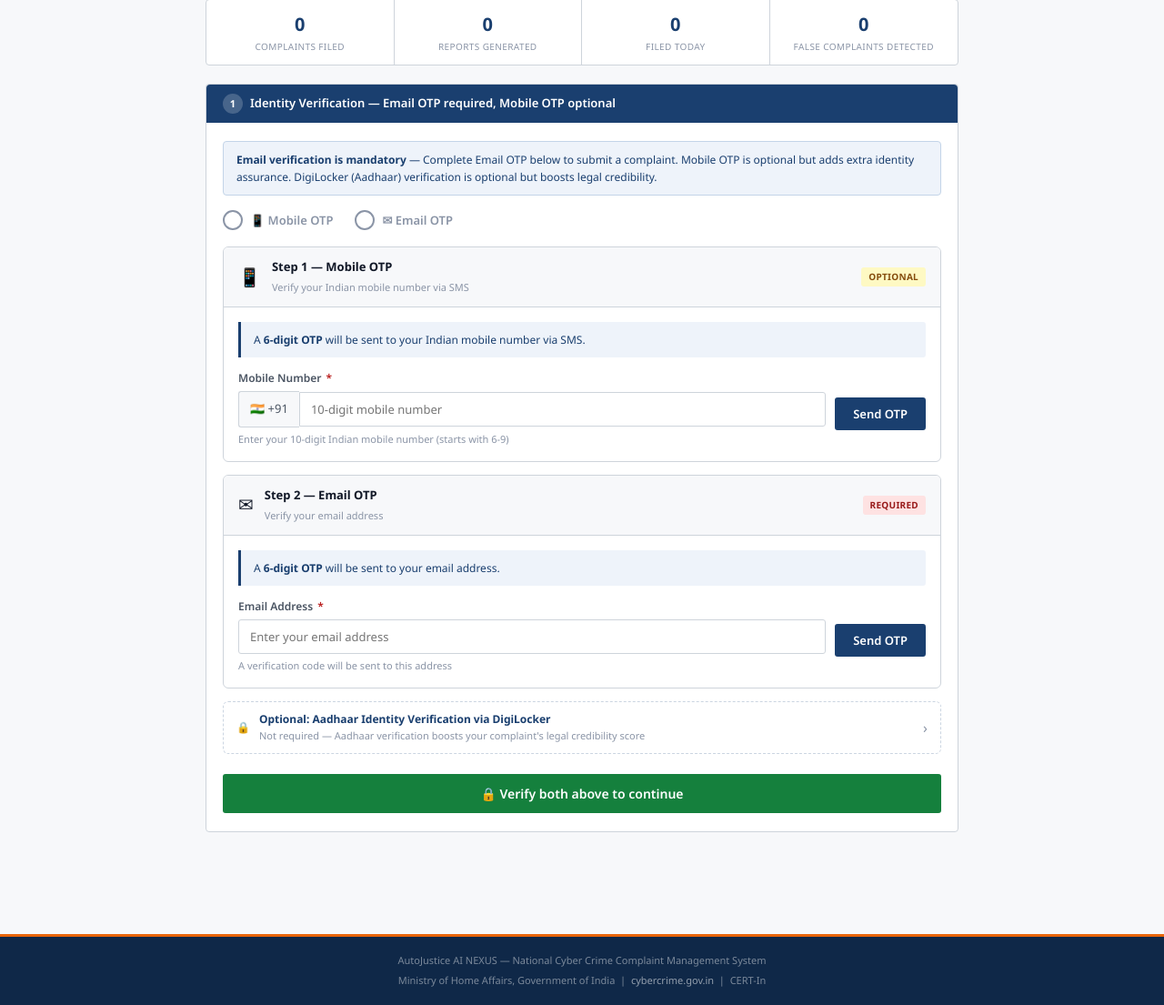
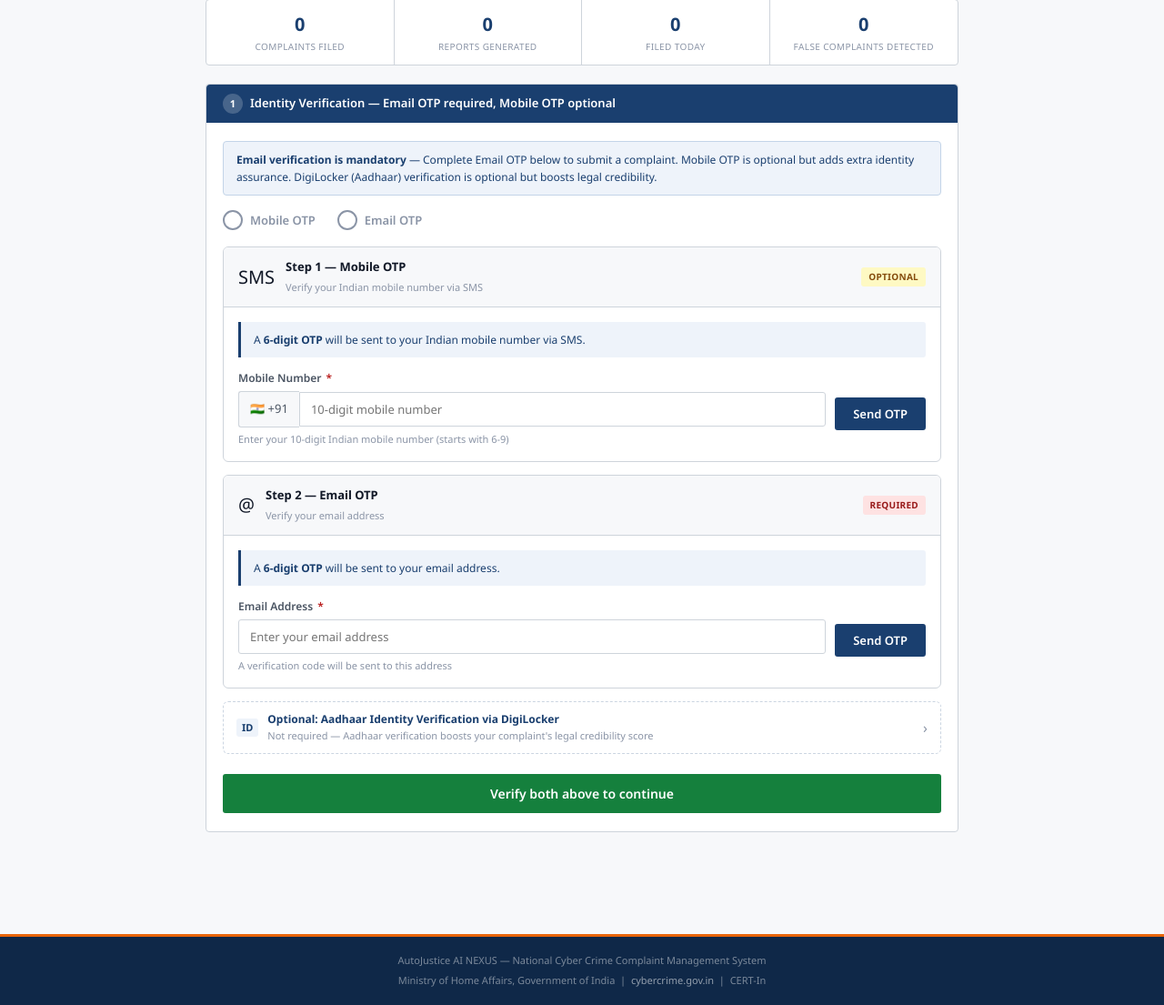
Before and after one commit to keshavhacker1609/AutoJustice-AI-NEXUS, a FastAPI app: page / in a window 1280 px wide. Shown: the part 262-1367 px from the top of the page at 91% size. Run offline with FastAPI, Linux system fonts and the light colour scheme; data that the repository does not hold is empty.

Commit message:
style: remove decorative emojis from UI for professional appearance
Replace emoji icons with text labels (NEXUS, SMS, @, DL, ID) and
plain unicode checkmarks. Removes AI-generated aesthetic from
headings, buttons, tabs, badges, and toast messages.

```diff
--- a/backend/static/js/citizen.js
+++ b/backend/static/js/citizen.js
@@ -120,11 +120,11 @@ async function verifyPhoneOTP() {
 
     // Update checklist
     const chk = document.getElementById('dv-check-phone');
-    if (chk) { chk.textContent = '✅'; chk.style.color = '#16a34a'; }
+    if (chk) { chk.textContent = '✓'; chk.style.color = '#16a34a'; }
     const lbl = document.getElementById('dv-check-phone-label');
     if (lbl) lbl.style.color = '#16a34a';
 
-    showToast('✅ Mobile number verified!', 'ok');
+    showToast('Mobile number verified', 'ok');
     _checkBothVerified();
 
   } catch (err) {
@@ -268,11 +268,11 @@ async function verifyOTP() {
 
     // Update checklist
     const chk = document.getElementById('dv-check-email');
-    if (chk) { chk.textContent = '✅'; chk.style.color = '#16a34a'; }
+    if (chk) { chk.textContent = '✓'; chk.style.color = '#16a34a'; }
     const lbl = document.getElementById('dv-check-email-label');
     if (lbl) lbl.style.color = '#16a34a';
 
-    showToast('✅ Email verified!', 'ok');
+    showToast('Email verified', 'ok');
     _checkBothVerified();
 
   } catch (err) {
@@ -340,12 +340,12 @@ function _checkBothVerified() {
   const phoneBadge = document.getElementById('dv-badge-phone');
   const emailBadge = document.getElementById('dv-badge-email');
   if (phoneBadge) {
-    phoneBadge.textContent = phoneOk ? '✅ Verified' : 'OPTIONAL';
+    phoneBadge.textContent = phoneOk ? 'Verified' : 'OPTIONAL';
     phoneBadge.style.background = phoneOk ? '#dcfce7' : '#fef9c3';
     phoneBadge.style.color = phoneOk ? '#166534' : '#854d0e';
   }
   if (emailBadge) {
-    emailBadge.textContent = emailOk ? '✅ Verified' : 'REQUIRED';
+    emailBadge.textContent = emailOk ? 'Verified' : 'REQUIRED';
     emailBadge.style.background = emailOk ? '#dcfce7' : '#fee2e2';
     emailBadge.style.color = emailOk ? '#166534' : '#991b1b';
   }
@@ -356,8 +356,8 @@ function _checkBothVerified() {
     btn.disabled = !emailOk;
     if (emailOk) {
       btn.textContent = phoneOk
-        ? '✅ Both Verified — Continue to Complaint Form →'
-        : '✅ Email Verified — Continue to Complaint Form →';
+        ? 'Both Verified — Continue to Complaint Form →'
+        : 'Email Verified — Continue to Complaint Form →';
       btn.style.background = '#16a34a';
     }
   }
@@ -438,8 +438,8 @@ window.addEventListener('message', (event) => {
   if (event.data && event.data.type === 'digilocker_verified') {
     digilockerSessionToken = event.data.session_token;
     const btn = document.getElementById('dlVerifyBtn');
-    if (btn) { btn.textContent = '✅ Aadhaar Verified'; btn.disabled = true; btn.style.background = '#16a34a'; }
-    showToast('✅ Aadhaar verified via DigiLocker!', 'ok');
+    if (btn) { btn.textContent = 'Aadhaar Verified'; btn.disabled = true; btn.style.background = '#16a34a'; }
+    showToast('Aadhaar verified via DigiLocker', 'ok');
   }
 });
 
@@ -953,7 +953,7 @@ function _pollForAnalysis(caseNumber, reportId) {
         clearInterval(iv);
         submittedReportId = reportId || submittedReportId;
         _applyResultData(data);
-        showToast('✅ AI analysis complete!', 'ok');
+        showToast('Analysis complete', 'ok');
         // Continue polling for FIR if needed
         _pollForFir(caseNumber, reportId);
       } else if (attempts >= MAX) {
@@ -979,10 +979,10 @@ function _pollForFir(caseNumber, reportId) {
         clearInterval(iv);
         submittedReportId = reportId || submittedReportId;
         const firStatusEl = document.getElementById('resultFirStatus');
-        if (firStatusEl) firStatusEl.textContent = 'Complaint Report Ready ✅';
+        if (firStatusEl) firStatusEl.textContent = 'Complaint Report Ready';
         const dlBtn = document.getElementById('downloadFirBtn');
         if (dlBtn) { dlBtn.style.display = 'inline-flex'; dlBtn.onclick = downloadComplaintReport; }
-        showToast('✅ Complaint Report PDF is ready — click Download!', 'ok');
+        showToast('Complaint Report PDF is ready — click Download', 'ok');
       } else if (attempts >= MAX) {
         clearInterval(iv);
       }
--- a/backend/static/js/dashboard.js
+++ b/backend/static/js/dashboard.js
@@ -348,7 +348,7 @@ function renderCasesTable(cases, targetId) {
         <td>
           <div style="display:flex; gap:4px; flex-wrap:wrap">
             <button class="table-action-btn" onclick="openCase('${r.id}')">View</button>
-            <button class="table-action-btn" style="color:var(--blue);border-color:var(--blue)" onclick="showAIExplain('${r.id}','${r.case_number}')" title="Why did AI decide this?">🔍 Explain</button>
+            <button class="table-action-btn" style="color:var(--blue);border-color:var(--blue)" onclick="showAIExplain('${r.id}','${r.case_number}')" title="Why did AI decide this?">Explain</button>
             ${r.fir_path
               ? `<button class="table-action-btn download" onclick="downloadComplaintReport('${r.id}')">Download CR</button>`
               : `<button class="table-action-btn" onclick="generateComplaintReport('${r.id}', this)">Gen CR</button>`
@@ -1191,7 +1191,7 @@ async function togglePriority(reportId) {
   const res = await fetch(`/api/reports/${reportId}/priority`, { method:'PATCH', headers: authHeaders() });
   if (res.ok) {
     const data = await res.json();
-    showDashToast(data.is_priority ? '🔴 Marked as Priority' : 'Priority removed', 'ok');
+    showDashToast(data.is_priority ? 'Marked as Priority' : 'Priority removed', 'ok');
     loadAllCases();
     setTimeout(() => openCase(reportId), 300);
   }
--- a/backend/templates/citizen_portal.html
+++ b/backend/templates/citizen_portal.html
@@ -606,18 +606,18 @@
         <div class="dv-checklist">
           <div class="dv-check-item" id="dv-check-phone">
             <div class="dv-check-circle" id="dv-cc-phone"></div>
-            📱 Mobile OTP
+            Mobile OTP
           </div>
           <div class="dv-check-item" id="dv-check-email">
             <div class="dv-check-circle" id="dv-cc-email"></div>
-            ✉ Email OTP
+            Email OTP
           </div>
         </div>
 
         <!-- ── Panel 1: Mobile OTP ── -->
         <div class="dv-panel" id="dvp-phone">
           <div class="dv-panel-head">
-            <div class="dv-panel-icon">📱</div>
+            <div class="dv-panel-icon">SMS</div>
             <div class="dv-panel-label">
               <strong>Step 1 — Mobile OTP</strong>
               <span>Verify your Indian mobile number via SMS</span>
@@ -669,14 +669,14 @@
             </div>
           </div>
           <div class="dv-done-msg" id="dvp-phone-done" style="display:none">
-            ✅ &nbsp;<span id="dv-phone-done-text">Mobile verified via SMS OTP</span>
+            ✓ &nbsp;<span id="dv-phone-done-text">Mobile verified via SMS OTP</span>
           </div>
         </div>
 
         <!-- ── Panel 2: Email OTP ── -->
         <div class="dv-panel" id="dvp-email">
           <div class="dv-panel-head">
-            <div class="dv-panel-icon">✉</div>
+            <div class="dv-panel-icon">@</div>
             <div class="dv-panel-label">
               <strong>Step 2 — Email OTP</strong>
               <span>Verify your email address</span>
@@ -723,14 +723,14 @@
             </div>
           </div>
           <div class="dv-done-msg" id="dvp-email-done" style="display:none">
-            ✅ &nbsp;<span id="dv-email-done-text">Email verified via OTP</span>
+            ✓ &nbsp;<span id="dv-email-done-text">Email verified via OTP</span>
           </div>
         </div>
 
         <!-- ── Optional: DigiLocker / Aadhaar ── -->
         <div class="dv-optional" id="dv-digilocker-wrap">
           <div class="dv-opt-head" onclick="toggleDigiLockerPanel()">
-            <span>🔒</span>
+            <span style="font-size:11px;font-weight:700;color:var(--gov-blue);background:var(--gov-blue-lt);padding:2px 6px;border-radius:3px">ID</span>
             <div>
               <strong style="font-size:12px;font-weight:700;color:var(--gov-blue)">Optional: Aadhaar Identity Verification via DigiLocker</strong>
               <div style="font-size:11px;color:var(--gray-400);margin-top:1px">Not required — Aadhaar verification boosts your complaint's legal credibility score</div>
@@ -740,7 +740,7 @@
           <div class="dv-opt-body" id="dv-opt-body" style="display:none">
             <div id="dlUnverifiedPanel">
               <button class="dl-verify-btn" id="dlVerifyBtn" onclick="openDigiLockerPopup()">
-                <div class="dl-logo-box">🔐</div>
+                <div class="dl-logo-box">DL</div>
                 <div class="dl-btn-text">
                   <strong>Verify with DigiLocker</strong>
                   <span>Opens the official DigiLocker login in a secure popup window</span>
@@ -772,7 +772,7 @@
         <!-- Proceed button — unlocks when BOTH phone + email verified -->
         <button class="btn btn-success btn-full" id="dv-proceed-btn" disabled onclick="proceedWithBothVerified()"
           style="margin-top:6px;padding:12px;font-size:14px;justify-content:center">
-          🔒 Verify both above to continue
+          Verify both above to continue
         </button>
 
       </div><!-- /section-card-body -->
--- a/backend/templates/login.html
+++ b/backend/templates/login.html
@@ -62,11 +62,11 @@
   <div class="tricolor"></div>
   <div class="login-card">
     <div class="login-logo">
-      <span class="emblem">🛡️</span>
+      <span class="emblem">NEXUS</span>
       <h1>AutoJustice AI NEXUS</h1>
       <p>{{ station_name }}</p>
     </div>
-    <div class="login-title">🔐 Officer Secure Access</div>
+    <div class="login-title">Officer Secure Access</div>
 
     <div class="error-box" id="errorBox"></div>
 
```
Also changed, not shown: backend/templates/case_tracking.html (+4 -4 lines), backend/templates/police_dashboard.html (+4 -4 lines).
